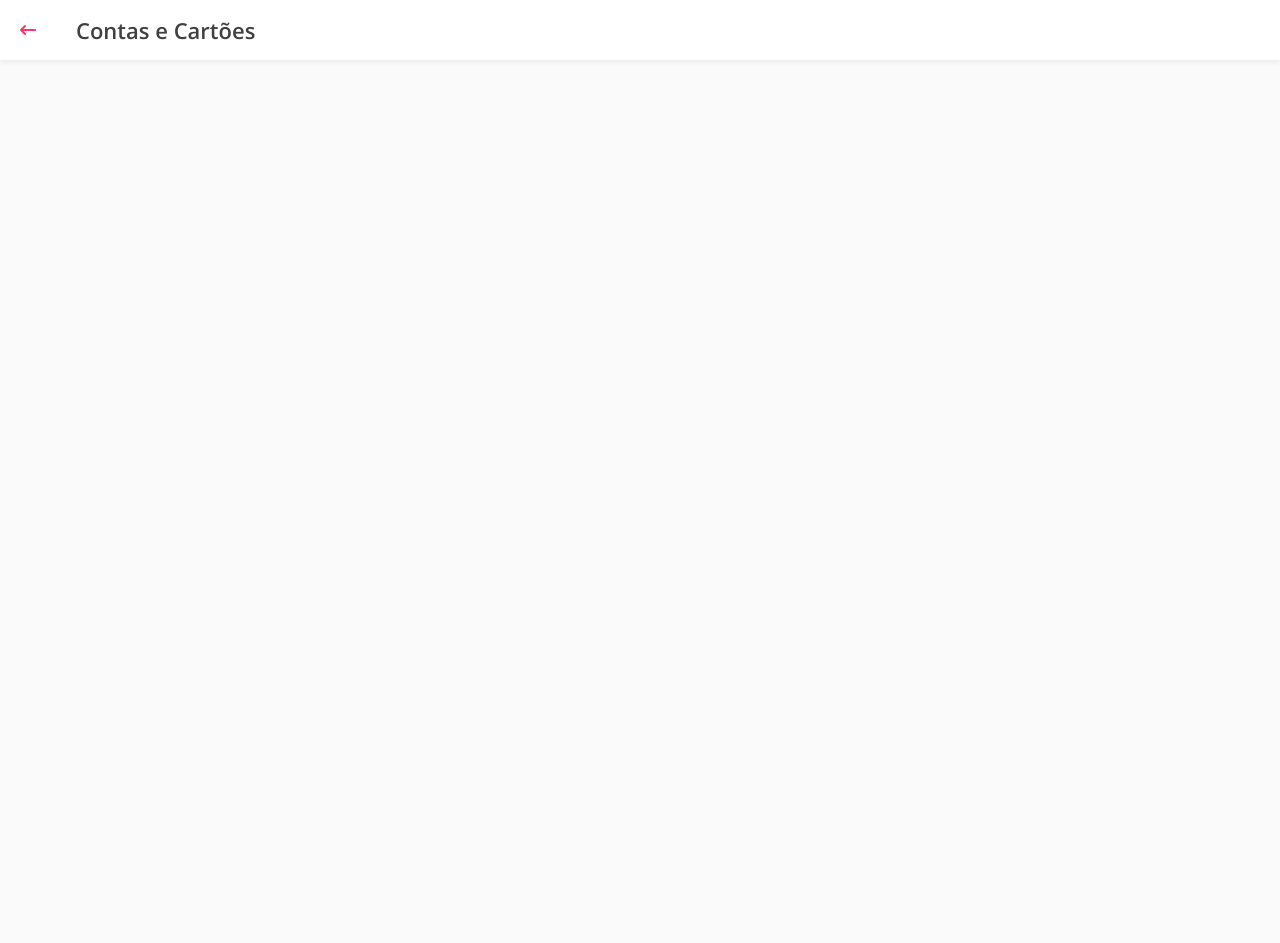
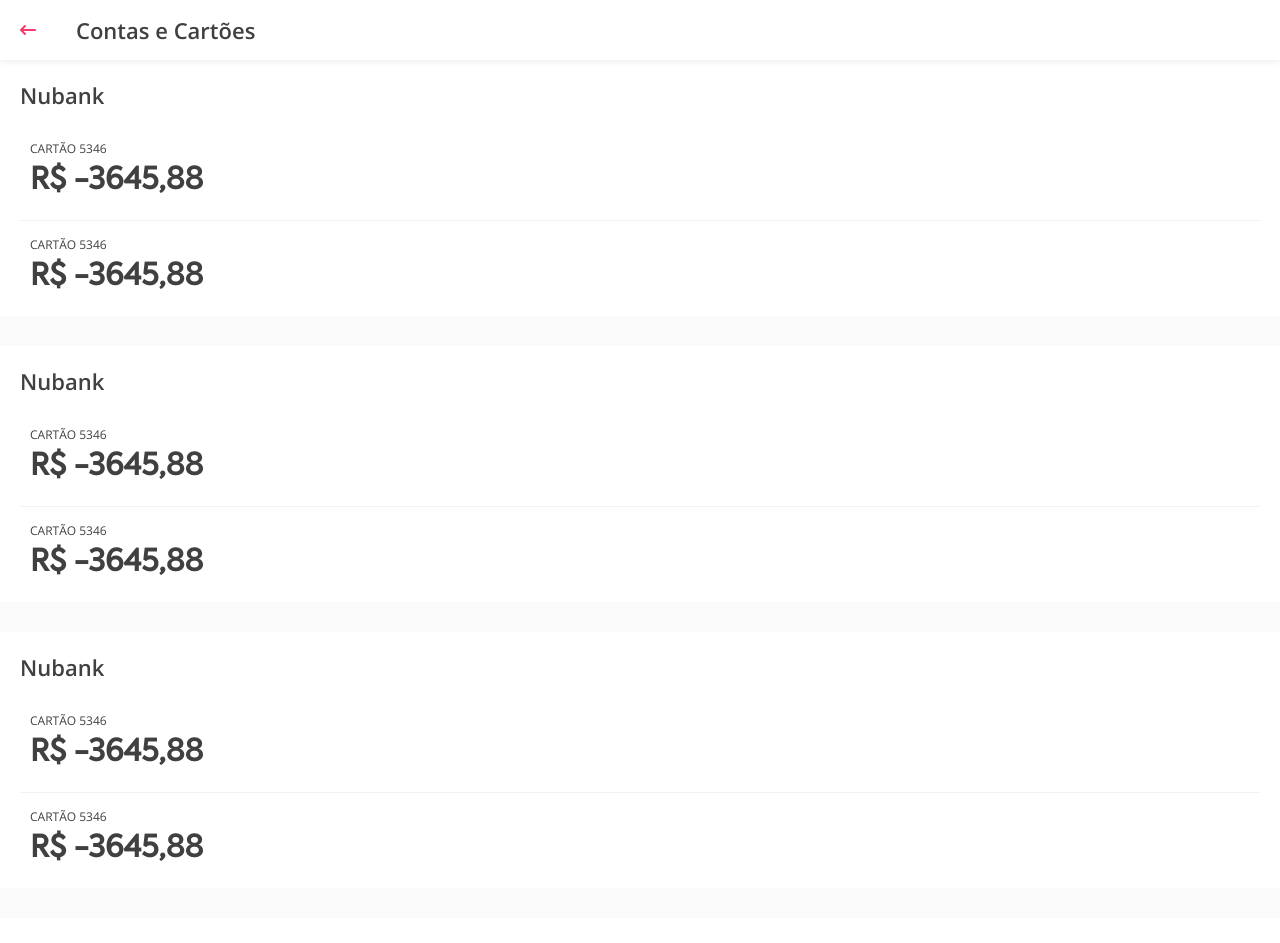
Before and after one commit to gera-software/guiabolso-clone, a Vue app: page /accounts in a window 1280 px wide. Shown: the top 943 px of the page. Before the commit the page ends 800 px from the top, so only its background shows below. Built offline with nearby package versions, Linux system fonts and the light colour scheme.

Commit message:
account list style

```diff
--- a/src/views/AccountsView.vue
+++ b/src/views/AccountsView.vue
@@ -4,6 +4,52 @@
       <font-awesome-icon icon="fa-solid fa-arrow-left-long" />
     </router-link>
     <h1>Contas e Cartões</h1>
+  </div>
+  <div class="container">
+    <div class="card">
+      <div class="card-header">Nubank</div>
+      <div class="account">
+        <div class="name">cartão 5346</div>
+        <div class="balance">R$ -3645,88</div>
+      </div>
+      <div class="account">
+        <div class="name">cartão 5346</div>
+        <div class="balance">R$ -3645,88</div>
+      </div>
+    </div>
+    <div class="card">
+      <div class="card-header">Nubank</div>
+      <div class="account">
+        <div class="name">cartão 5346</div>
+        <div class="balance">R$ -3645,88</div>
+      </div>
+      <div class="account">
+        <div class="name">cartão 5346</div>
+        <div class="balance">R$ -3645,88</div>
+      </div>
+    </div>
+    <div class="card">
+      <div class="card-header">Nubank</div>
+      <div class="account">
+        <div class="name">cartão 5346</div>
+        <div class="balance">R$ -3645,88</div>
+      </div>
+      <div class="account">
+        <div class="name">cartão 5346</div>
+        <div class="balance">R$ -3645,88</div>
+      </div>
+    </div>
+    <div class="card">
+      <div class="card-header">Nubank</div>
+      <div class="account">
+        <div class="name">cartão 5346</div>
+        <div class="balance">R$ -3645,88</div>
+      </div>
+      <div class="account">
+        <div class="name">cartão 5346</div>
+        <div class="balance">R$ -3645,88</div>
+      </div>
+    </div>
   </div>
 </template>
 
@@ -24,6 +70,9 @@
   justify-content: flex-start;
   align-items: center;
   padding: 15px 20px;
+  position: fixed;
+  top: 0;
+  width: 100vw;
 }
 
 .app-bar .icon {
@@ -38,5 +87,46 @@
   margin-left: 40px;
 }
 
+.container {
+  margin-top: 60px;
+}
+
+.card {
+  background-color: white;
+  margin: 30px 0;
+  padding: 20px;
+  padding-bottom: 0;
+}
+
+.card-header {
+  font-weight: 600;
+  color: #404040;
+  font-size: 22px;
+  margin-bottom: 15px;
+}
+
+.account {
+  /* background-color: #F9386A; */
+  border-bottom: 1px solid #F2F2F2;
+  padding: 15px 10px;
+}
+
+.account:last-child {
+  border-bottom: none;
+}
+
+.account .name {
+  font-size: 12px;
+  font-weight: 400;
+  color: #404040;
+  text-transform: uppercase;
+}
+
+.account .balance {
+  font-family: 'Axiforma';
+  font-size: 30px;
+  font-weight: 800;
+  color: #404040;
+}
 
 </style>
```
